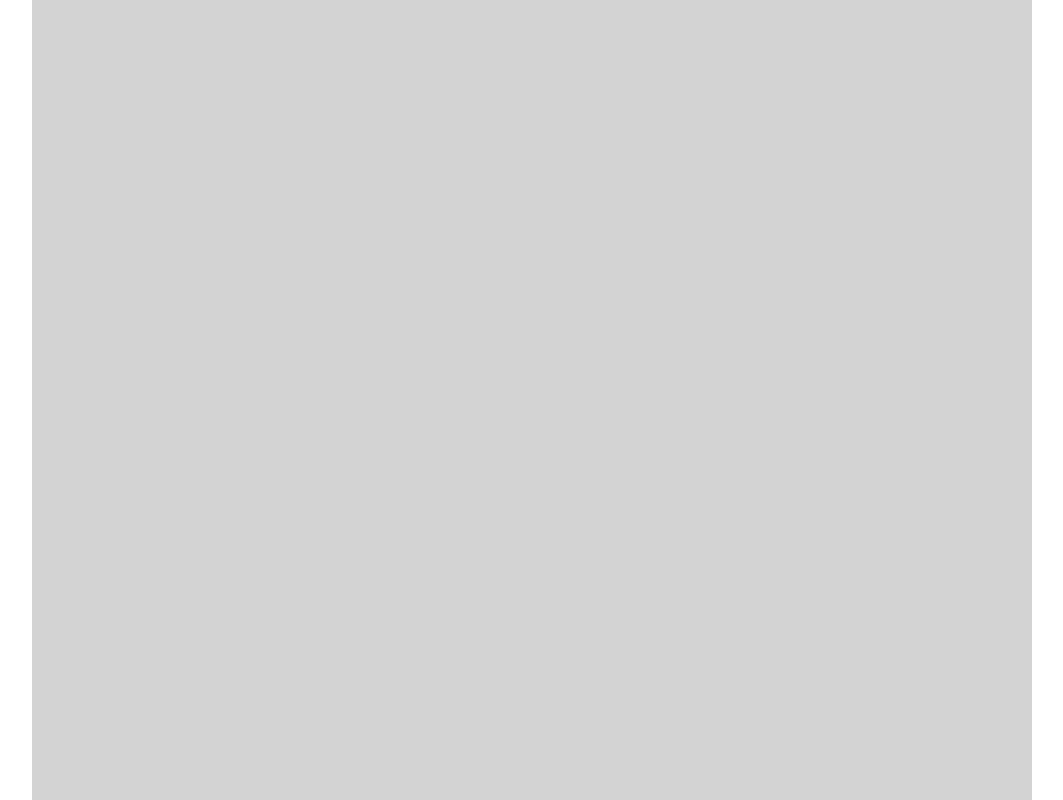
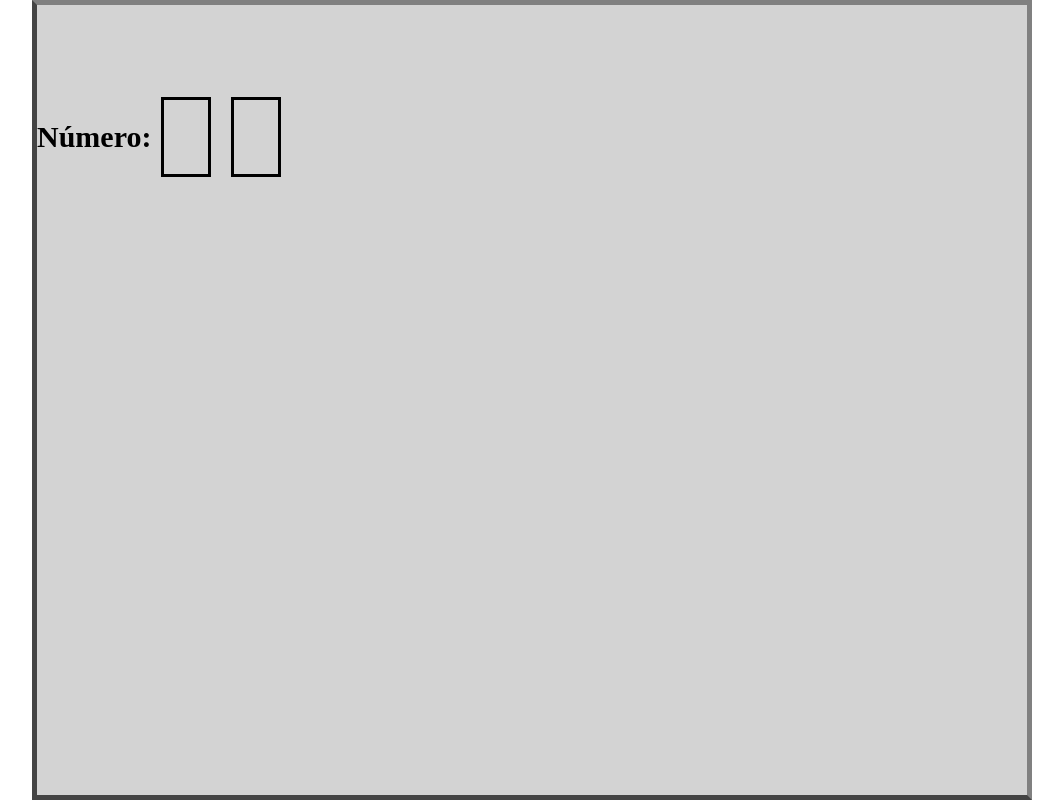
Before and after one commit to gusvicenzi/urnaEletronica, a React (Create React App) app: page / in a window 1280 px wide. Shown: the top 800 px of the page, without its empty margins (108-1171 px from the left). Built offline with nearby package versions, Linux system fonts and the light colour scheme.

Commit message:
add President screen and number basic logic

```diff
--- a/src/App.tsx
+++ b/src/App.tsx
@@ -1,14 +1,43 @@
-import React from 'react'
-// import { Key } from './components/Key'
+import React, { useEffect, useState } from 'react'
+import { Button } from './models/buttons.models'
 import { Keyboard } from './components/Keyboard'
 import { Screen } from './components/Screen'
 import './styles/app.css'
 
 function App() {
+  const [num, setNum] = useState('')
+  const [stage, setStage] = useState(0)
+
+  const handleClickedButton = (button: Button) => {
+    console.log(`Botao clicado: ${button.text}`)
+    if (
+      button.text !== 'BRANCO' &&
+      button.text !== 'CORRIGE' &&
+      button.text !== 'CONFIRMA'
+    ) {
+      setNum(prevNum => prevNum + button.text)
+    }
+  }
+
+  useEffect(() => {
+    checkStage()
+  }, [num])
+
+  useEffect(() => {
+    console.log(stage)
+  }, [stage])
+
+  const checkStage = () => {
+    if (num.length === 2) {
+      console.log('completo ' + num.length)
+      setStage(prevStage => prevStage + 1)
+    }
+  }
+
   return (
     <div className='App'>
-      <Screen />
-      <Keyboard />
+      <Screen number={num} />
+      <Keyboard clickedButton={handleClickedButton} />
     </div>
   )
 }
--- a/src/components/Key.tsx
+++ b/src/components/Key.tsx
@@ -1,8 +1,10 @@
 import React from 'react'
+import { Button } from '../models/buttons.models'
 import '../styles/key.css'
 
 interface Props {
-  buttonText: string
+  button: Button
+  clickedButton: (button: Button) => void
   style?: {
     textClasses: string
     buttonClasses: string
@@ -12,11 +14,24 @@ interface Props {
 }
 
 export const Key: React.FC<React.PropsWithChildren<Props>> = props => {
+  const buttonAnimation = () => {
+    document
+      .getElementsByClassName(props.button.text)[0]
+      .classList.add('pressed')
+    setTimeout(() => {
+      document
+        .getElementsByClassName(props.button.text)[0]
+        .classList.remove('pressed')
+    }, 100)
+
+    props.clickedButton({ text: props.button.text })
+  }
+
   return (
     <button
-      className={'Key ' + props.buttonClasses}
-      onClick={() => console.log(props.buttonText)}>
-      <p className={'buttonText ' + props.textClasses}>{props.buttonText}</p>
+      className={`Key ${props.button.text} ${props.buttonClasses ?? ''} `}
+      onClick={buttonAnimation}>
+      <p className={'buttonText ' + props.textClasses}>{props.button.text}</p>
     </button>
   )
 }
--- a/src/components/Keyboard.tsx
+++ b/src/components/Keyboard.tsx
@@ -1,45 +1,56 @@
 import React from 'react'
+import { Button } from '../models/buttons.models'
 import '../styles/keyboard.css'
 import { Key } from './Key'
 
-interface Props {}
+interface Props {
+  clickedButton: (button: Button) => void
+}
 
 export const Keyboard: React.FC<React.PropsWithChildren<Props>> = props => {
+  const clickedButton = (button: Button) => {
+    props.clickedButton(button)
+    // console.log(`Botao clicado: ${button}`)
+  }
+
   return (
     <div className='Keyboard'>
       <div className='keysLine'>
-        <Key buttonText='1' />
-        <Key buttonText='2' />
-        <Key buttonText='3' />
+        <Key button={{ text: '1' }} clickedButton={clickedButton} />
+        <Key button={{ text: '2' }} clickedButton={clickedButton} />
+        <Key button={{ text: '3' }} clickedButton={clickedButton} />
       </div>
       <div className='keysLine'>
-        <Key buttonText='4' />
-        <Key buttonText='5' />
-        <Key buttonText='6' />
+        <Key button={{ text: '4' }} clickedButton={clickedButton} />
+        <Key button={{ text: '5' }} clickedButton={clickedButton} />
+        <Key button={{ text: '6' }} clickedButton={clickedButton} />
       </div>
       <div className='keysLine'>
-        <Key buttonText='7' />
-        <Key buttonText='8' />
-        <Key buttonText='9' />
+        <Key button={{ text: '7' }} clickedButton={clickedButton} />
+        <Key button={{ text: '8' }} clickedButton={clickedButton} />
+        <Key button={{ text: '9' }} clickedButton={clickedButton} />
       </div>
       <div className='keysLine'>
-        <Key buttonText='0' />
+        <Key button={{ text: '0' }} clickedButton={clickedButton} />
       </div>
       <div className='keysLine'>
         <Key
-          buttonText='BRANCO'
+          button={{ text: 'BRANCO' }}
           textClasses='extraButtonsText brancoButtonText'
           buttonClasses='brancoButton'
+          clickedButton={clickedButton}
         />
         <Key
-          buttonText='CORRIGE'
+          button={{ text: 'CORRIGE' }}
           textClasses='extraButtonsText corrigeButtonText'
           buttonClasses='corrigeButton'
+          clickedButton={clickedButton}
         />
         <Key
-          buttonText='CONFIRMA'
+          button={{ text: 'CONFIRMA' }}
           textClasses='extraButtonsText confirmaButtonText'
           buttonClasses='confirmaButton'
+          clickedButton={clickedButton}
         />
       </div>
     </div>
--- a/src/components/Screen.tsx
+++ b/src/components/Screen.tsx
@@ -1,6 +1,15 @@
 import React from 'react'
 import '../styles/screen.css'
+import { President } from './screens/President'
 
-export const Screen = () => {
-  return <div className='Screen'></div>
+interface Props {
+  number: string
 }
+
+export const Screen: React.FC<React.PropsWithChildren<Props>> = props => {
+  return (
+    <div className='Screen'>
+      <President number={props.number} />
+    </div>
+  )
+}
--- /dev/null
+++ b/src/components/screens/President.tsx
@@ -0,0 +1,54 @@
+import React from 'react'
+import '../../styles/president.css'
+
+interface Props {
+  number: string
+}
+
+export const President: React.FC<React.PropsWithChildren<Props>> = props => {
+  return (
+    <div className='President'>
+      <h2 className='hide'>SEU VOTO PARA</h2>
+      <h1 id='title' className='hide'>
+        Presidente
+      </h1>
+      <section>
+        <ul>
+          <li>
+            <h2>Número:</h2>
+            <div className='numbersSection'>
+              <div className='number'>
+                <h1>{props.number[0]}</h1>
+              </div>
+              <div className='number'>
+                <h1>{props.number[1]}</h1>
+              </div>
+            </div>
+          </li>
+          <li className='hide'>
+            <h2>Nome:</h2>
+            <h1>Teste</h1>
+          </li>
+          <li className='hide'>
+            <h2>Partido:</h2>
+            <h1>Partido Partido</h1>
+          </li>
+          <li className='hide'>
+            <h2>Vice-Presidente:</h2>
+            <h1>Teste Teste</h1>
+          </li>
+        </ul>
+        <div className='imagesSection hide'>
+          <img src='https://picsum.photos/200' alt='president' />
+          <img src='https://picsum.photos/200' alt='vide-president' />
+        </div>
+      </section>
+      <hr className='hide' />
+      <footer className='hide'>
+        <h2>Aperte a tecla:</h2>
+        <h2>VERDE para CONFIRMAR este voto</h2>
+        <h2>VERMELHA para REINICIAR este voto</h2>
+      </footer>
+    </div>
+  )
+}
--- a/src/styles/key.css
+++ b/src/styles/key.css
@@ -41,3 +41,11 @@
 .confirmaButtonText {
   color: black;
 }
+
+.pressed {
+  filter: brightness(0.9);
+  border-bottom-color: rgb(68, 68, 68);
+  border-left-color: rgb(68, 68, 68);
+  border-top-color: grey;
+  border-right-color: grey;
+}
--- /dev/null
+++ b/src/styles/president.css
@@ -0,0 +1,60 @@
+.President {
+  background-color: lightgray;
+  /* flex-basis: 100rem; */
+  /* margin: 2rem; */
+}
+
+h1 {
+  font-size: 5rem;
+}
+
+#title {
+  margin-left: 30rem;
+}
+
+h2 {
+  font-size: 3rem;
+}
+
+section {
+  display: flex;
+  flex-direction: row;
+  justify-content: space-between;
+}
+
+li {
+  display: flex;
+  align-items: center;
+}
+
+.numbersSection {
+  display: flex;
+  flex-direction: row;
+}
+
+.imagesSection {
+  display: flex;
+  flex-direction: column;
+}
+
+.number {
+  display: flex;
+  align-items: center;
+  justify-content: center;
+  width: 5rem;
+  height: 8rem;
+  border-style: solid;
+  border-width: 3px;
+  border-color: black;
+  margin: 0 1rem;
+}
+
+hr {
+  width: 100%;
+  height: 0.5rem;
+  background-color: black;
+}
+
+.hide {
+  visibility: hidden;
+}
--- a/src/styles/screen.css
+++ b/src/styles/screen.css
@@ -3,4 +3,14 @@
   flex-basis: 100rem;
   /* width: 50%; */
   height: 80rem;
+  border-width: 5px;
+  border-style: solid;
+  border-bottom-color: rgb(68, 68, 68);
+  border-left-color: rgb(68, 68, 68);
+  border-top-color: grey;
+  border-right-color: grey;
 }
+
+h1 {
+  font-size: 5rem;
+}
```
Also changed, not shown: src/models/buttons.models.ts (added, +7 -0 lines), 1 other file (tests, documents, lock files or other folders).
